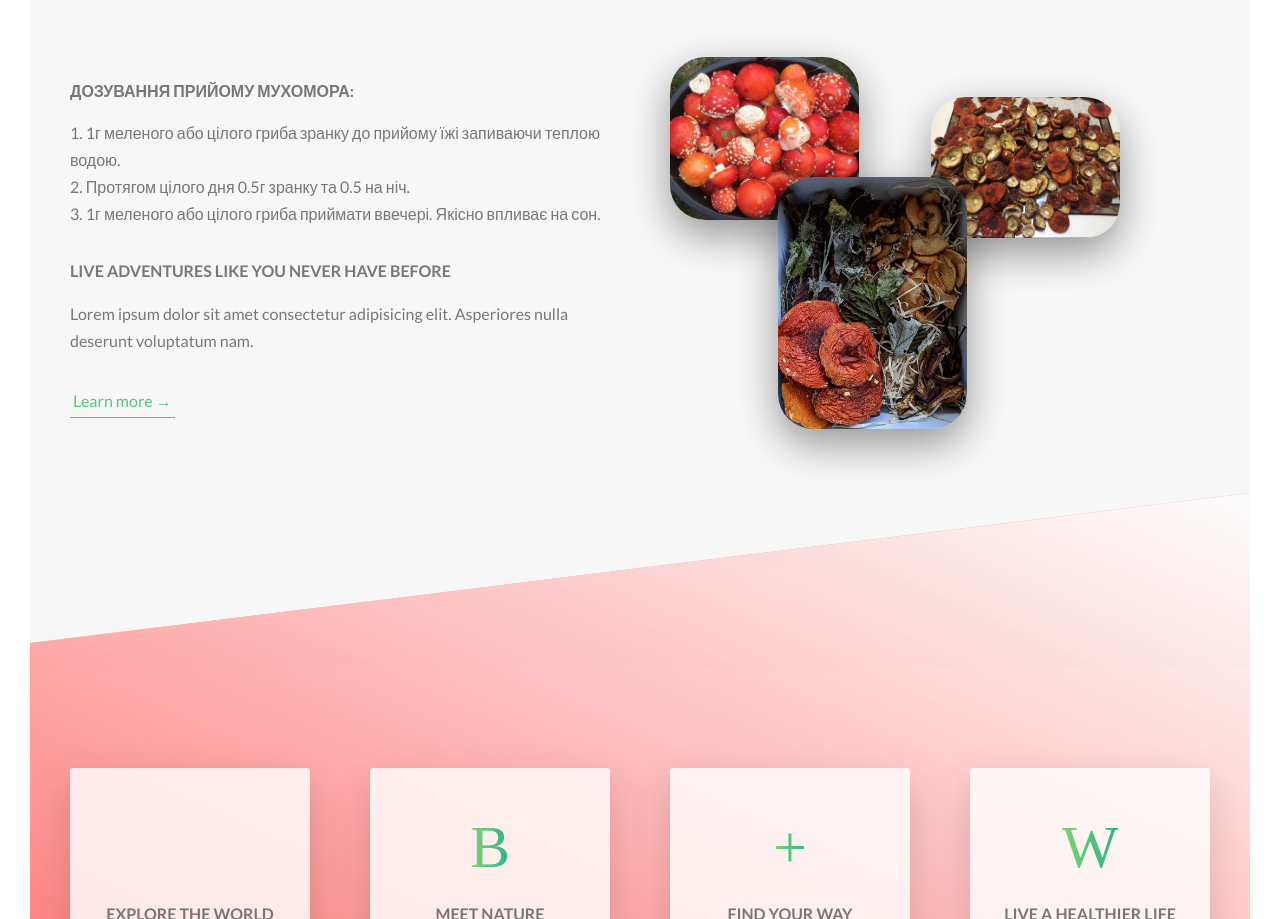
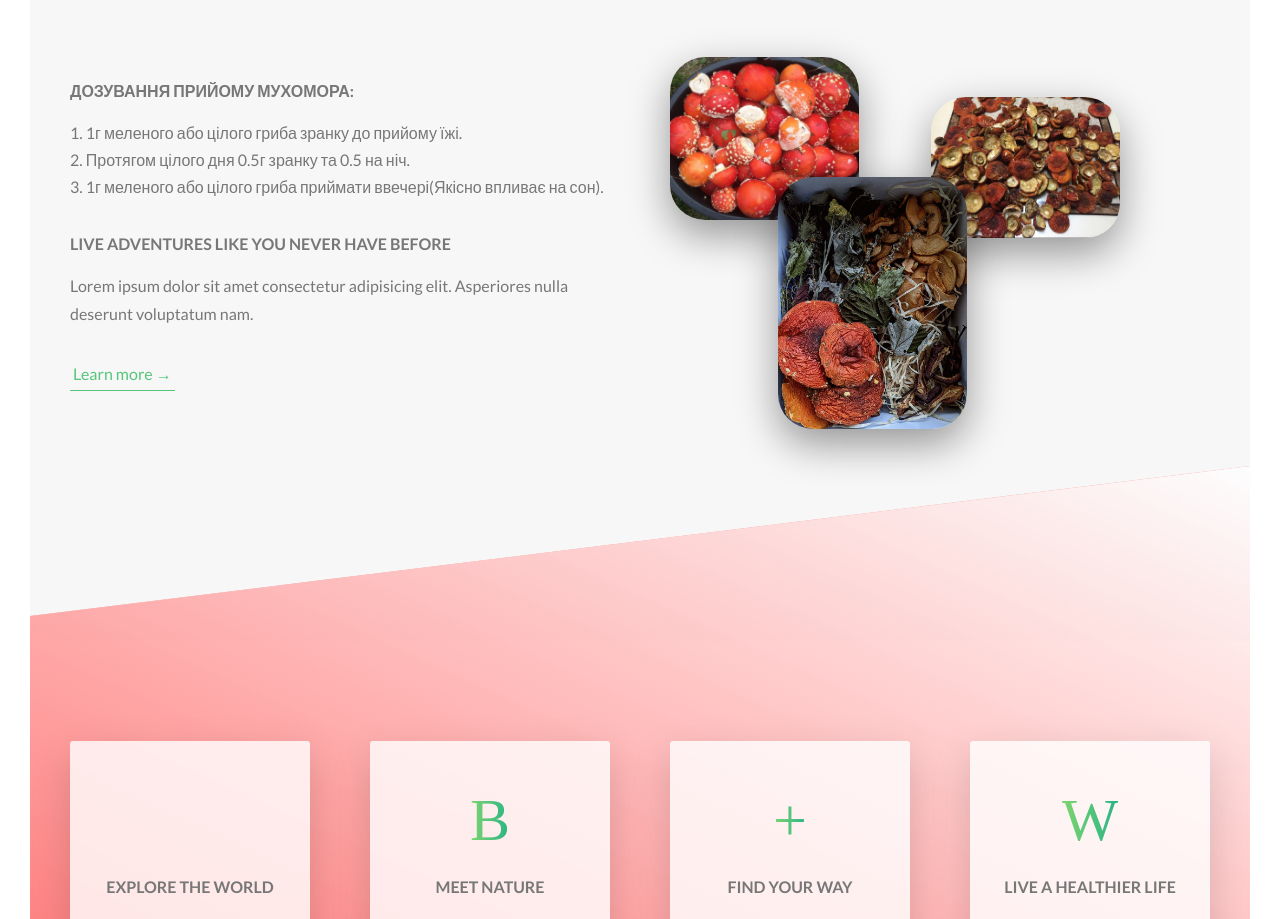
Before and after one commit to oksen15/mashroom, a website: page index.html in a window 1280 px wide. Shown: the part 943-1862 px from the top of the page. Drawn offline with Linux system fonts and the light colour scheme; some icons are missing; a web font is replaced by a local one.

Commit message:
Update index.html

```diff
--- a/index.html
+++ b/index.html
@@ -84,9 +84,9 @@
              Дозування прийому мухомора:
             </h3>
             <p class="paragraph">
-              1. 1г меленого або цілого гриба зранку до прийому їжі запиваючи теплою водою.</br>
+              1. 1г меленого або цілого гриба зранку до прийому їжі.</br>
           2. Протягом цілого дня 0.5г зранку та 0.5 на ніч.</br>
-3. 1г меленого або цілого гриба приймати ввечері. Якісно впливає на сон.
+3. 1г меленого або цілого гриба приймати ввечері(Якісно впливає на сон).
 
             </p>
 
```
